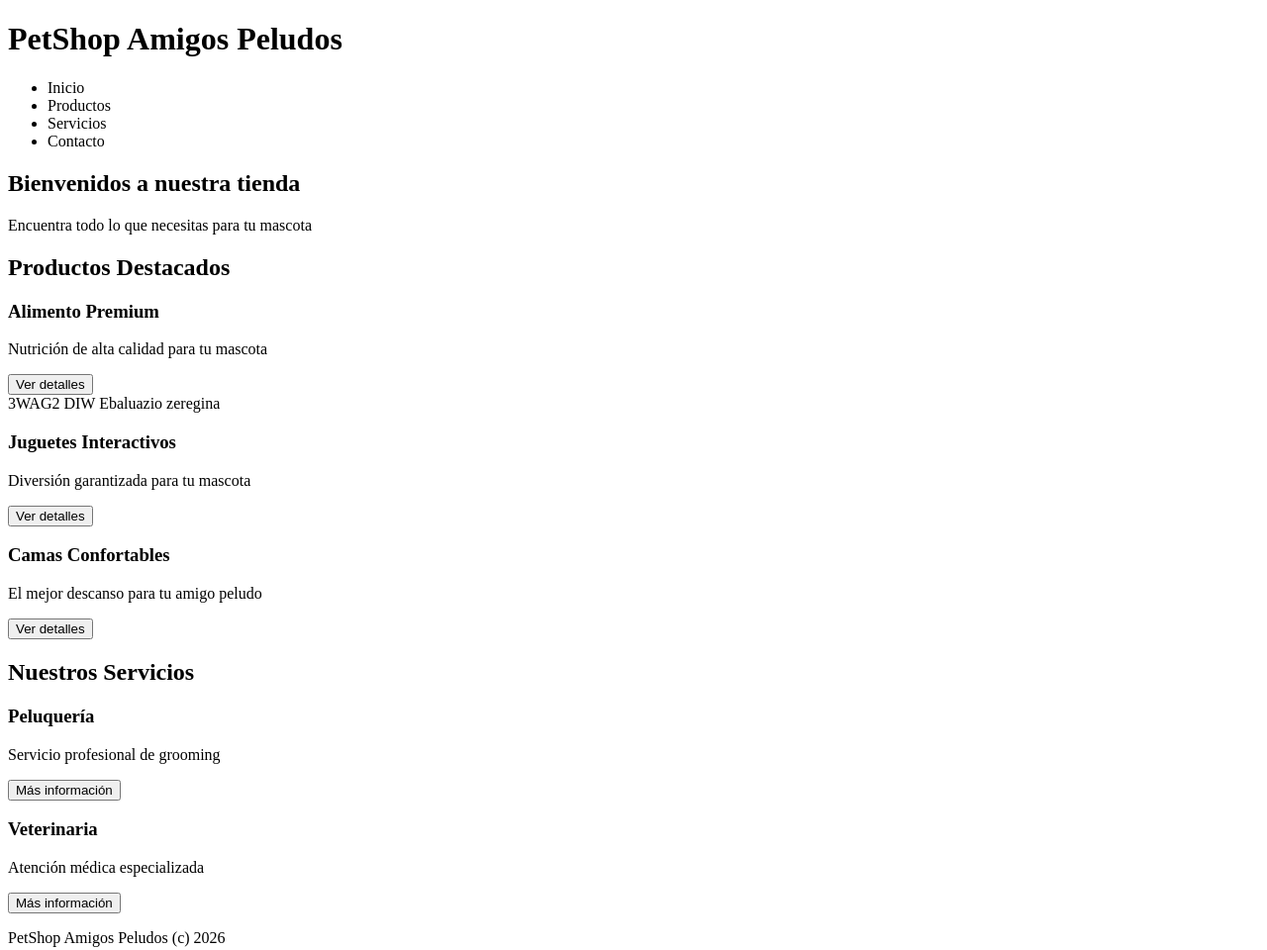
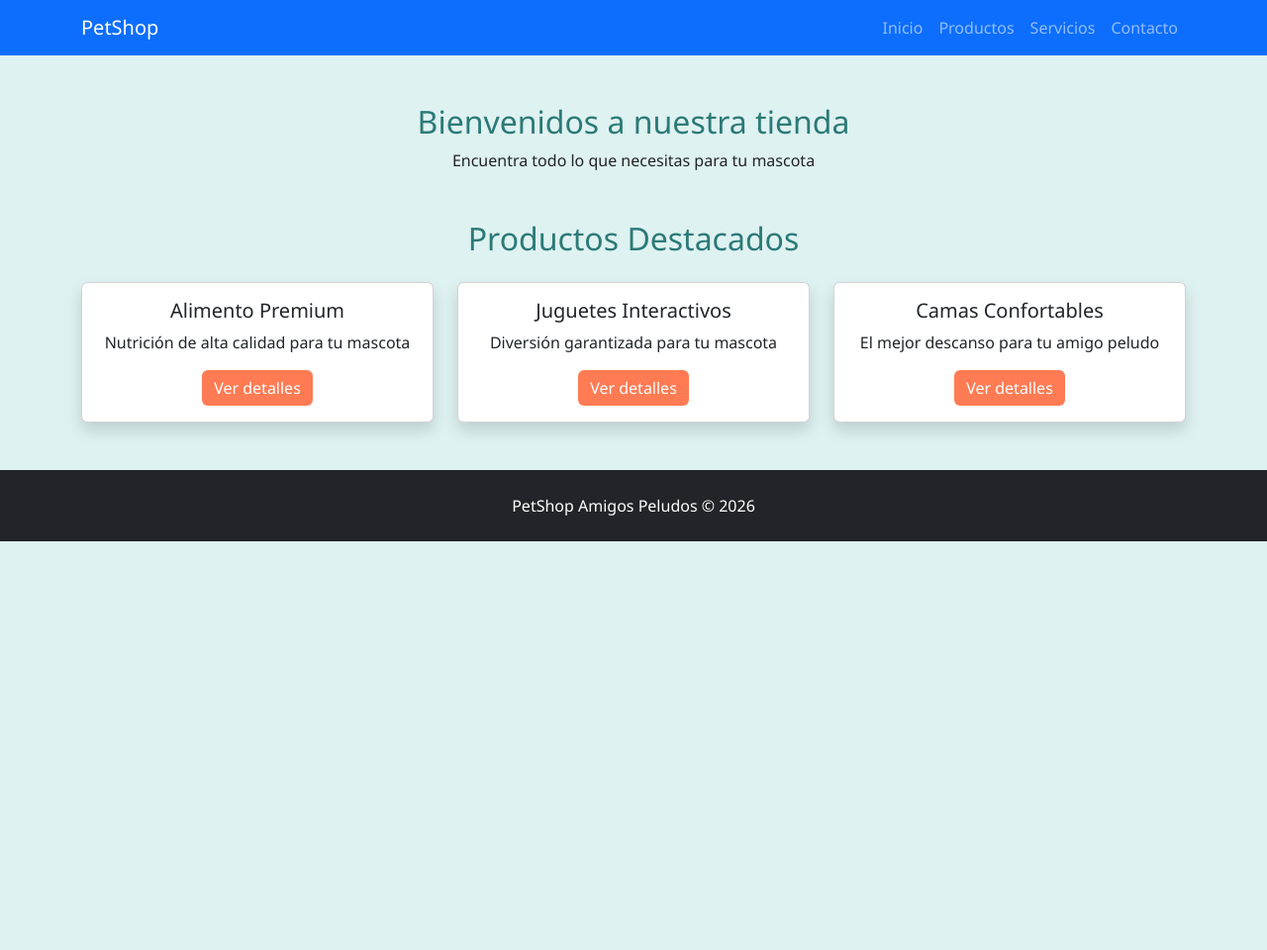
Before and after one commit to DavidLopezCr18/Diseno, a website: page index.html in a window 1280 px wide. Shown: the whole page at 99% size. After the commit the page ends 800 px from the top, so only its background shows below. Drawn offline with nearby package versions, Linux system fonts and the light colour scheme.

Commit message:
commit 2

```diff
--- a/index.html
+++ b/index.html
@@ -1,68 +1,156 @@
 <!DOCTYPE html>
 <html lang="es">
 <head>
-    <meta charset="UTF-8">
-    <meta name="viewport" content="width=device-width, initial-scale=1.0">
-    <title>Tienda de Mascotas - Prueba Práctica</title>
+  <meta charset="UTF-8" />
+  <meta name="viewport" content="width=device-width, initial-scale=1.0" />
+
+  <title>PetShop Amigos Peludos</title>
+
+  <!-- Bootstrap CSS -->
+  <link href="https://cdn.jsdelivr.net/npm/bootstrap@5.3.2/dist/css/bootstrap.min.css" rel="stylesheet">
+
+  <!-- CSS compilado desde SASS -->
   <link rel="stylesheet" href="css/styles.css">
 </head>
 
 <body>
-    <header>
-        <h1>PetShop Amigos Peludos</h1>
-        <nav>
-            <ul>
-                <li>Inicio</li>
-                <li>Productos</li>
-                <li>Servicios</li>
-                <li>Contacto</li>
+
+<!-- ================= NAVBAR ================= -->
+<nav class="navbar navbar-expand-lg navbar-dark bg-primary">
+  <div class="container">
+    <a class="navbar-brand" href="#">PetShop</a>
+
+    <!-- Toggler móvil -->
+    <button class="navbar-toggler" data-bs-toggle="collapse" data-bs-target="#menu">
+      <span class="navbar-toggler-icon"></span>
+    </button>
+
+    <div class="collapse navbar-collapse" id="menu">
+      <ul class="navbar-nav ms-auto">
+        <li class="nav-item"><a class="nav-link" href="#">Inicio</a></li>
+        <li class="nav-item"><a class="nav-link" href="#">Productos</a></li>
+        <li class="nav-item"><a class="nav-link" href="#">Servicios</a></li>
+        <li class="nav-item"><a class="nav-link" href="#">Contacto</a></li>
       </ul>
+    </div>
+  </div>
 </nav>
-    </header>
-    <main>
-        <section id="bienvenida">
+
+
+<!-- ================= MAIN ================= -->
+<main class="container my-5">
+
+  <!-- Bienvenida -->
+  <section class="text-center mb-5">
     <h2>Bienvenidos a nuestra tienda</h2>
     <p>Encuentra todo lo que necesitas para tu mascota</p>
   </section>
-        <section id="productos-destacados">
-            <h2>Productos Destacados</h2>
-            <div class="productos">
-                <div class="producto">
-                    <h3>Alimento Premium</h3>
-                    <p>Nutrición de alta calidad para tu mascota</p>
-                    <button>Ver detalles</button>
-                </div>
-                <div class="producto">
-                    3WAG2 DIW Ebaluazio zeregina
-                    <h3>Juguetes Interactivos</h3>
-                    <p>Diversión garantizada para tu mascota</p>
-                    <button>Ver detalles</button>
-                </div>
-                <div class="producto">
-                    <h3>Camas Confortables</h3>
-                    <p>El mejor descanso para tu amigo peludo</p>
-                    <button>Ver detalles</button>
+
+
+  <!-- ================= PRODUCTOS ================= -->
+  <section>
+    <h2 class="text-center mb-4">Productos Destacados</h2>
+
+    <!-- GRID RESPONSIVE -->
+    <div class="row g-4">
+
+      <!-- Producto 1 -->
+      <div class="col-12 col-md-6 col-lg-4">
+        <div class="card h-100 shadow producto-card">
+          <div class="card-body text-center">
+            <h5 class="card-title">Alimento Premium</h5>
+            <p class="card-text">Nutrición de alta calidad para tu mascota</p>
+            <button class="btn btn-accent" data-bs-toggle="modal" data-bs-target="#modal1">
+              Ver detalles
+            </button>
           </div>
         </div>
-        </section>
-        <section id="servicios">
-            <h2>Nuestros Servicios</h2>
-            <div class="servicios">
-                <div class="servicio">
-                    <h3>Peluquería</h3>
-                    <p>Servicio profesional de grooming</p>
-                    <button>Más información</button>
       </div>
-                <div class="servicio">
-                    <h3>Veterinaria</h3>
-                    <p>Atención médica especializada</p>
-                    <button>Más información</button>
+
+      <!-- Producto 2 -->
+      <div class="col-12 col-md-6 col-lg-4">
+        <div class="card h-100 shadow producto-card">
+          <div class="card-body text-center">
+            <h5 class="card-title">Juguetes Interactivos</h5>
+            <p class="card-text">Diversión garantizada para tu mascota</p>
+            <button class="btn btn-accent" data-bs-toggle="modal" data-bs-target="#modal2">
+              Ver detalles
+            </button>
           </div>
         </div>
+      </div>
+
+      <!-- Producto 3 -->
+      <div class="col-12 col-md-6 col-lg-4">
+        <div class="card h-100 shadow producto-card">
+          <div class="card-body text-center">
+            <h5 class="card-title">Camas Confortables</h5>
+            <p class="card-text">El mejor descanso para tu amigo peludo</p>
+            <button class="btn btn-accent" data-bs-toggle="modal" data-bs-target="#modal3">
+              Ver detalles
+            </button>
+          </div>
+        </div>
+      </div>
+
+    </div>
   </section>
+
 </main>
-    <footer>
-        <p>PetShop Amigos Peludos (c) 2026</p>
+
+
+<!-- ================= FOOTER ================= -->
+<footer class="text-center py-4 bg-dark text-white mt-5">
+  PetShop Amigos Peludos © 2026
 </footer>
+
+
+<!-- ================= MODALES ================= -->
+<div class="modal fade" id="modal1">
+  <div class="modal-dialog">
+    <div class="modal-content">
+      <div class="modal-header">
+        <h5>Alimento Premium</h5>
+        <button class="btn-close" data-bs-dismiss="modal"></button>
+      </div>
+      <div class="modal-body">
+        Alimento con proteínas y vitaminas esenciales.
+      </div>
+    </div>
+  </div>
+</div>
+
+<div class="modal fade" id="modal2">
+  <div class="modal-dialog">
+    <div class="modal-content">
+      <div class="modal-header">
+        <h5>Juguetes Interactivos</h5>
+        <button class="btn-close" data-bs-dismiss="modal"></button>
+      </div>
+      <div class="modal-body">
+        Juguetes que estimulan mente y cuerpo.
+      </div>
+    </div>
+  </div>
+</div>
+
+<div class="modal fade" id="modal3">
+  <div class="modal-dialog">
+    <div class="modal-content">
+      <div class="modal-header">
+        <h5>Camas Confortables</h5>
+        <button class="btn-close" data-bs-dismiss="modal"></button>
+      </div>
+      <div class="modal-body">
+        Máxima comodidad y descanso.
+      </div>
+    </div>
+  </div>
+</div>
+
+
+<!-- Bootstrap JS -->
+<script src="https://cdn.jsdelivr.net/npm/bootstrap@5.3.2/dist/js/bootstrap.bundle.min.js"></script>
+
 </body>
 </html>
--- a/src/scss/_components.scss
+++ b/src/scss/_components.scss
@@ -0,0 +1,17 @@
+.producto-card {
+  @include card-hover;
+
+  .card-title {
+    color: $primary-color;
+    font-family: $font-primary;
+  }
+
+  .btn-accent {
+    background-color: $accent-color;
+    color: white;
+
+    &:hover {
+      background-color: darken($accent-color, 10%);
+    }
+  }
+}
--- a/src/scss/_mixins.scss
+++ b/src/scss/_mixins.scss
@@ -0,0 +1,14 @@
+@mixin flex-center {
+  display: flex;
+  justify-content: center;
+  align-items: center;
+}
+
+@mixin card-hover {
+  transition: transform .3s, box-shadow .3s;
+
+  &:hover {
+    transform: translateY(-5px);
+    box-shadow: 0 10px 20px rgba(0,0,0,.2);
+  }
+}
--- a/src/scss/_variables.scss
+++ b/src/scss/_variables.scss
@@ -0,0 +1,6 @@
+$primary-color: #4caf50;
+$secondary-color: #2e7d32;
+$accent-color: #ff9800;
+
+$font-primary: 'Poppins', sans-serif;
+$font-secondary: 'Arial', sans-serif;
--- a/src/scss/styles.scss
+++ b/src/scss/styles.scss
@@ -0,0 +1,16 @@
+@import "variables";
+@import "mixins";
+@import "components";
+
+body {
+  font-family: $font-secondary;
+}
+
+.navbar {
+  background-color: $primary-color !important;
+}
+
+footer {
+  @include flex-center;
+  background-color: $secondary-color;
+}
```
Also changed, not shown: package.json (+5 -10 lines), src/css/styles.css, 2 other files. Lines whose indentation alone changed are shown as unchanged.
